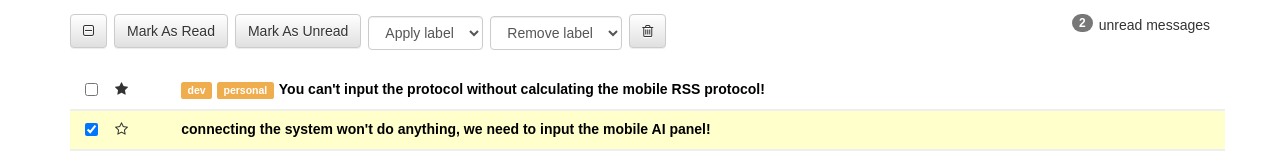
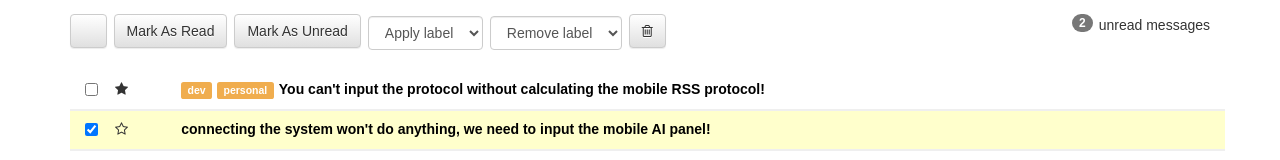
Before and after one commit to TalusRocks/react-inbox, a React (Create React App) app: page / in a window 1280 px wide. Shown: the top 160 px of the page. Built offline with nearby package versions, Linux system fonts and the light colour scheme.

Commit message:
can select and deselect all, but need to add toggle button style

```diff
--- a/src/components/Inbox.js
+++ b/src/components/Inbox.js
@@ -33,10 +33,34 @@ class Inbox extends Component {
     this.setState( { messages: selectedMessages })
   }
 
+  isSelected = (msg) => {
+    return msg.selected ? true : false
+  }
+
+  bulkSelect = () => {
+
+    //if every selected, deselect all
+     if(this.state.messages.every(this.isSelected)){
+      let bulkSelectedMessages =  this.state.messages.map(el => {
+          el.selected = false
+          return el
+        })
+      this.setState({ messages: bulkSelectedMessages})
+    } else {
+      //if some or none are selected, select all
+      let bulkDeselectedMessages = this.state.messages.map(el => {
+        el.selected = true
+        return el
+      })
+      this.setState({ messages: bulkDeselectedMessages})
+    }
+
+  }
+
   render(){
     return (
       <div className="container">
-        <Toolbar />
+        <Toolbar messages={ this.state.messages } bulkSelect={ this.bulkSelect }/>
         <MessageList messages={ this.state.messages } toggleStar={ this.toggleStar } toggleSelected={ this.toggleSelected }/>
       </div>
     )
--- a/src/components/MessageList.js
+++ b/src/components/MessageList.js
@@ -11,7 +11,7 @@ const MessageList = ({ messages, toggleStar, toggleSelected }) => {
           labels={ el.labels }
           message={ el }
           toggleStar={ toggleStar }
-          toggleSelected={ toggleSelected}
+          toggleSelected={ toggleSelected }
         />)}
       </div>
     )
--- a/src/components/Toolbar.js
+++ b/src/components/Toolbar.js
@@ -3,6 +3,19 @@ import React, { Component } from 'react';
 class Toolbar extends Component {
   constructor(props){
     super(props)
+  }
+
+  bulkSelectListen = () => {
+    console.log(this.props.bulkSelect);
+    this.props.bulkSelect()
+  }
+
+  bulkSelectStyle = () => {
+    //every
+    //console.log(this.props.every(this.bulkSelect));
+
+    //'fa-minus-square-o' : 'fa-square-o'
+    //{`fa ${ this.bulkSelectStyle() }`}
   }
 
   render(){
@@ -15,7 +28,7 @@ class Toolbar extends Component {
           </p>
 
           <button className="btn btn-default">
-            <i className="fa fa-minus-square-o"></i>
+            <i onClick={ this.bulkSelectListen } className="fa-square-o"></i>
           </button>
 
           <button className="btn btn-default">
```
